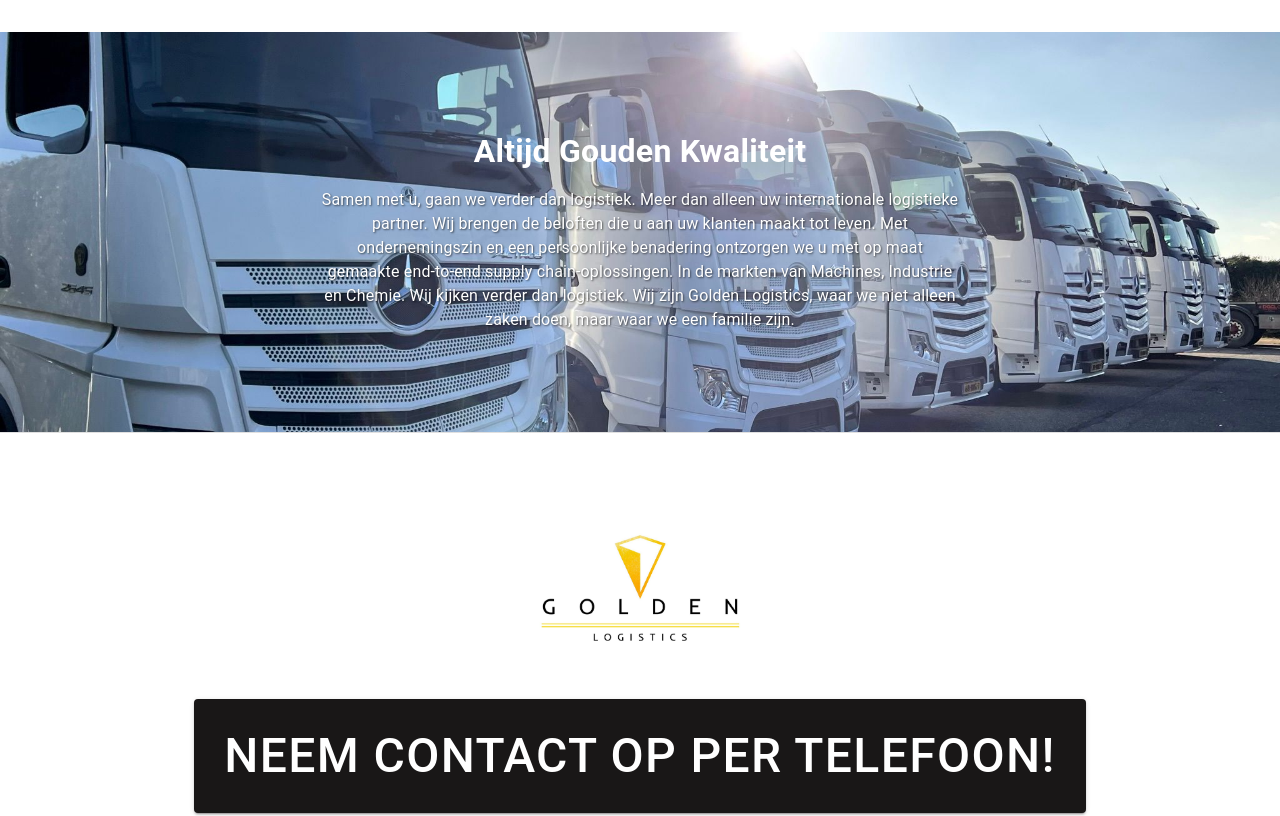
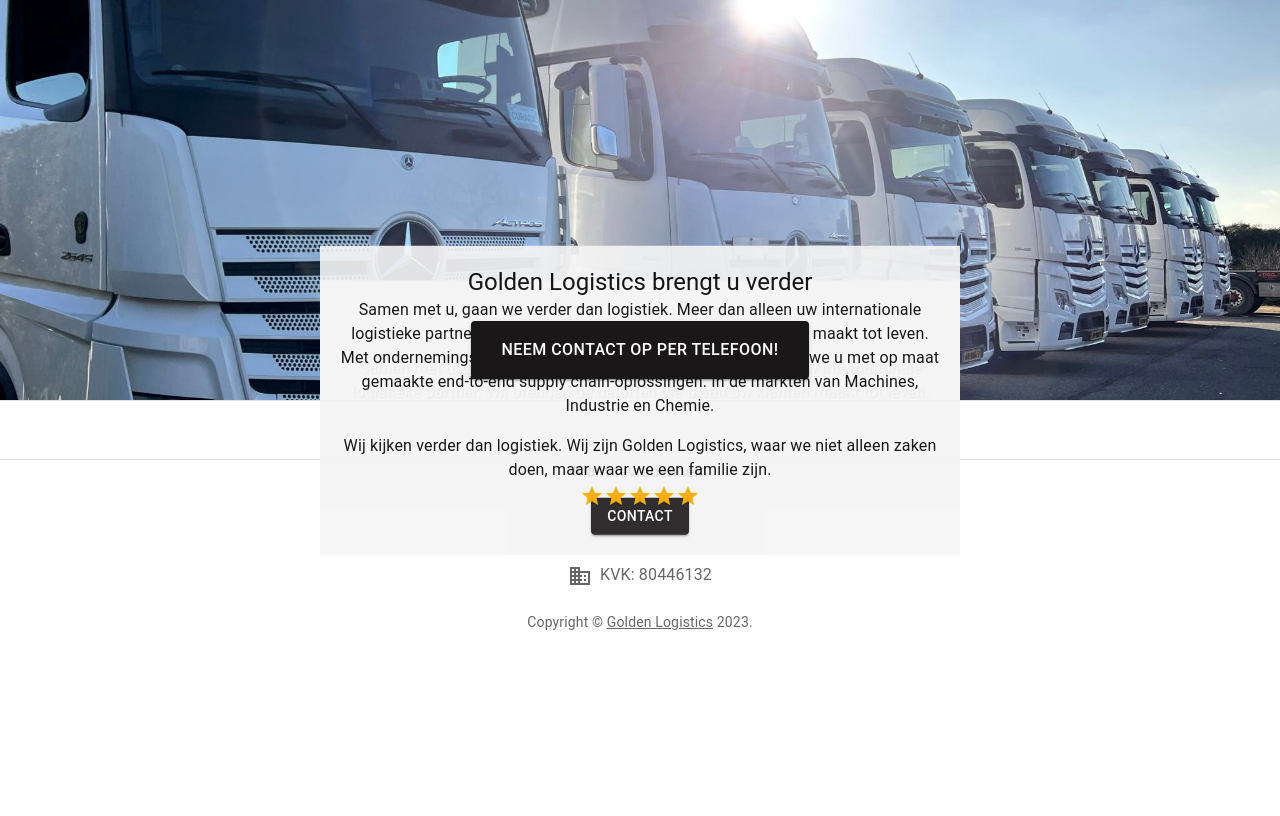
Before and after one commit to Relativiteit/golden_react, a React (Vite) app in the folder goldenlogistics/: page / in a window 1280 px wide. Shown: the top 816 px of the page. Built offline with nearby package versions, Linux system fonts and the light colour scheme.

Commit message:
changed banner moved picture up

```diff
--- a/goldenlogistics/src/App.tsx
+++ b/goldenlogistics/src/App.tsx
@@ -5,13 +5,9 @@
 import { Button, Divider, Modal, Rating } from '@mui/material';
 
 import ProTip from './ProTip';
-
-import goldenlogisticsImage from './assets/goldenlogistics.jpeg';
-import Banner from './components/ Banner';
-
-
+import Banner from  "./components/ Banner"
+import BannerContent from './components/BannerContent';
 function Copyright() {
-
   return (
     <Typography variant="body2" color="text.secondary" align="center">
       {'Copyright © '}
@@ -26,7 +22,6 @@
 export default function App() {
   const [isPhoneModalOpen, setPhoneModalOpen] = React.useState(false);
 
-
   const showPhoneModal = () => {
     setPhoneModalOpen(true);
   };
@@ -36,36 +31,14 @@
   };
 
   return (
-    <Box sx={{ display: 'flex', flexDirection: 'column', alignItems: 'center', justifyContent: 'center', minHeight: '100vh' }}>
-      <Box sx={{ my: 4, textAlign: 'center'}} >
-
-       <Banner/>
-       <Divider/>
-
-       <img
-          src={goldenlogisticsImage}
-          alt="Golden Logistics"
-          style={{
-            display: 'flex',
-            margin: 'auto',
-            width: '100%',
-            maxWidth: '20%',
-            height: 'auto',
-          }}
-        />
-
-
-        <Button variant="contained" sx={{
-          fontSize: '3rem',
-          padding: '15px 30px',
-          marginTop: -10,
-          marginBottom: 10,
-          position: 'relative' }}
-          onClick={showPhoneModal} >
+    <Box sx={{ display: 'flex', flexDirection: 'column', alignItems: 'center', justifyContent: 'center' }}>
+      <Box sx={{  textAlign: 'center' }}>
+        <Banner /> {/* Render the Banner component here */}
+        <BannerContent/>
+        <Divider />
+        <Button variant="contained" sx={{ fontSize: '1rem', padding: '15px 30px', marginTop: -10, marginBottom: 10, position: 'relative' }} onClick={showPhoneModal}>
           Neem Contact op per Telefoon!
         </Button>
-
-
         <Modal open={isPhoneModalOpen} onClose={hidePhoneModal}>
           <Box sx={{ position: 'absolute', top: '50%', left: '50%', transform: 'translate(-50%, -50%)', width: 400, bgcolor: 'background.paper', border: '2px solid #000', p: 4 }}>
             <Typography variant="h6" component="h2" gutterBottom>
@@ -76,21 +49,12 @@
             </Typography>
           </Box>
         </Modal>
-
-
-
-
-        <Divider/>
-
-
+        <Divider />
         <Typography component="legend"> Klant tevredenheid</Typography>
-
-          <Rating name="read-only" defaultValue={5}  readOnly/>
-       <ProTip  />
+        <Rating name="read-only" defaultValue={5} readOnly />
+        <ProTip />
         <Copyright />
       </Box>
-
     </Box>
-
   );
 }
--- a/goldenlogistics/src/components/ Banner.tsx
+++ b/goldenlogistics/src/components/ Banner.tsx
@@ -1,9 +1,7 @@
 import * as React from 'react';
 import Box from '@mui/material/Box';
 import Typography from '@mui/material/Typography';
-import truckSideImage from '../assets/truck_side.jpeg';
 import truckRowImage from '../assets/truck_row.jpeg';
-import truckContainerImage from '../assets/truck_container.jpeg'
 
 function Banner() {
   const images = [truckRowImage];
@@ -23,27 +21,34 @@
     <Box
       sx={{
         position: 'relative',
-        height: '400px', // Set your desired height
+        height: '50vh', // Set your desired height
         overflow: 'hidden',
+        marginTop: 0,
+        marginBottom: 0,
+
       }}
     >
       <img
         src={currentImage}
         alt="Golden Logistics"
         style={{
-          width: '100%',
+          width: '100vw', // span entire width
           height: '100%',
           objectFit: 'cover',
+          marginTop: 0,
         }}
       />
       <Box
         sx={{
           position: 'absolute',
-          top: '50%',
+          top: '100%',
           left: '50%',
           transform: 'translate(-50%, -50%)',
           textAlign: 'center',
           color: 'white',
+          padding: '20px',
+          backgroundColor: '#f5f5f5'
+
         }}
       >
         <Typography variant="h4" sx={{ fontWeight: 'bold', mb: 2 }}
@@ -52,12 +57,13 @@
             fontSize: '2rem', // Adjust the font size as needed
                  }}
 >
-        Altijd Gouden Kwaliteit
+            Altijd Gouden Kwaliteit
         </Typography>
         <Typography variant="body1" style={{ textShadow: '1px 1px 2px rgba(0, 0, 0, 0.6)' }}>
-Samen met u, gaan we verder dan logistiek. Meer dan alleen uw internationale logistieke partner. Wij brengen de beloften die u aan uw klanten maakt tot leven. Met ondernemingszin en een persoonlijke benadering ontzorgen we u met op maat gemaakte end-to-end supply chain-oplossingen. In de markten van Machines, Industrie en Chemie.
+            Samen met u, gaan we verder dan logistiek. Meer dan alleen uw internationale logistieke partner. Wij brengen de beloften die u aan uw klanten maakt tot leven. Met ondernemingszin en een persoonlijke benadering ontzorgen we u met op maat gemaakte end-to-end supply chain-oplossingen. In de markten van Machines, Industrie en Chemie.
 
-Wij kijken verder dan logistiek. Wij zijn Golden Logistics, waar we niet alleen zaken doen, maar waar we een familie zijn.        </Typography>
+            Wij kijken verder dan logistiek. Wij zijn Golden Logistics, waar we niet alleen zaken doen, maar waar we een familie zijn.
+        </Typography>
       </Box>
     </Box>
   );
--- /dev/null
+++ b/goldenlogistics/src/components/BannerContent.tsx
@@ -0,0 +1,39 @@
+// File: BannerContent.js
+import React from 'react';
+import Box from '@mui/material/Box';
+import Typography from '@mui/material/Typography';
+import Button from '@mui/material/Button';
+
+function BannerContent() {
+  return (
+    <Box
+      sx={{
+        position: 'absolute',
+        top: '50%',
+        left: '50%',
+        transform: 'translate(-50%, -50%)',
+        textAlign: 'center',
+        color: 'black',
+        padding: '20px',
+        backgroundColor: '#f5f5f5',
+        opacity: 0.9
+        // Semi-transparent background
+      }}
+    >
+        <Typography variant='h5'>
+            Golden Logistics brengt u verder
+        </Typography>
+      <Typography variant="body1">
+        Samen met u, gaan we verder dan logistiek. Meer dan alleen uw internationale logistieke partner. Wij brengen de beloften die u aan uw klanten maakt tot leven. Met ondernemingszin en een persoonlijke benadering ontzorgen we u met op maat gemaakte end-to-end supply chain-oplossingen. In de markten van Machines, Industrie en Chemie.
+      </Typography>
+      <Typography variant="body1" sx={{ mt: 2 }}>
+        Wij kijken verder dan logistiek. Wij zijn Golden Logistics, waar we niet alleen zaken doen, maar waar we een familie zijn.
+      </Typography>
+      <Button variant="contained" sx={{ mt: 2 }}>
+        Contact
+      </Button>
+    </Box>
+  );
+}
+
+export default BannerContent;
```
Lines whose indentation alone changed are shown as unchanged.
